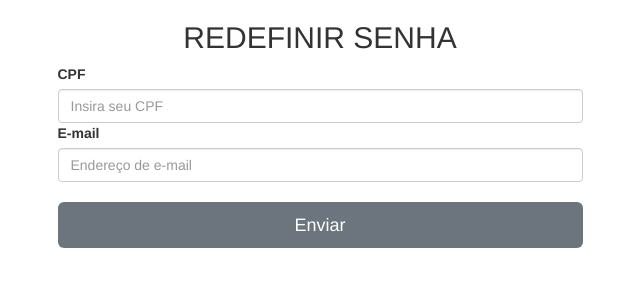
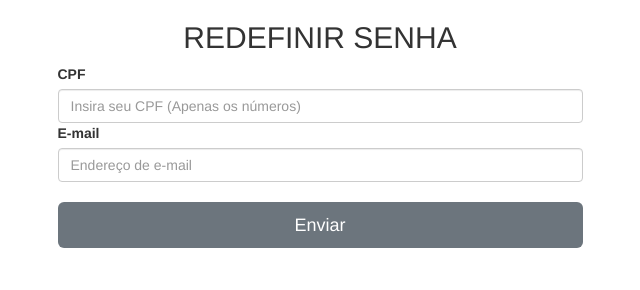
Before and after one commit to v-santana/DIMANI, a Flask app: page /esqueci_senha in a window 1280 px wide. Shown: the part 423-713 px from the top of the page, without its empty margins (320-960 px from the left). Run offline with Flask 2, Linux system fonts and the light colour scheme; some libraries are stand-ins or nearby versions.

Commit message:
Placeholder esqueci minha senha

```diff
--- a/templates/esqueci_senha.html
+++ b/templates/esqueci_senha.html
@@ -13,7 +13,7 @@
       <div class="form-group">
           <div class="col-md-6 offset-md-3">
               <label for="validationCustom01">CPF</label>
-              <input type="text" name="cpf" class="form-control" id="validationCustom01" placeholder="Insira seu CPF" maxlength="11" pattern="(\d{3}\.?\d{3}\.?\d{3}-?\d{2})|(\d{2}\.?\d{3}\.?\d{3}/?\d{4}-?\d{2})" required>
+              <input type="text" name="cpf" class="form-control" id="validationCustom01" placeholder="Insira seu CPF (Apenas os números)" maxlength="11" pattern="(\d{3}\.?\d{3}\.?\d{3}-?\d{2})|(\d{2}\.?\d{3}\.?\d{3}/?\d{4}-?\d{2})" required>
               <div class="invalid-feedback">
                   Insira um CPF válido.
               </div>
```
Also changed, not shown: 2 other files.
